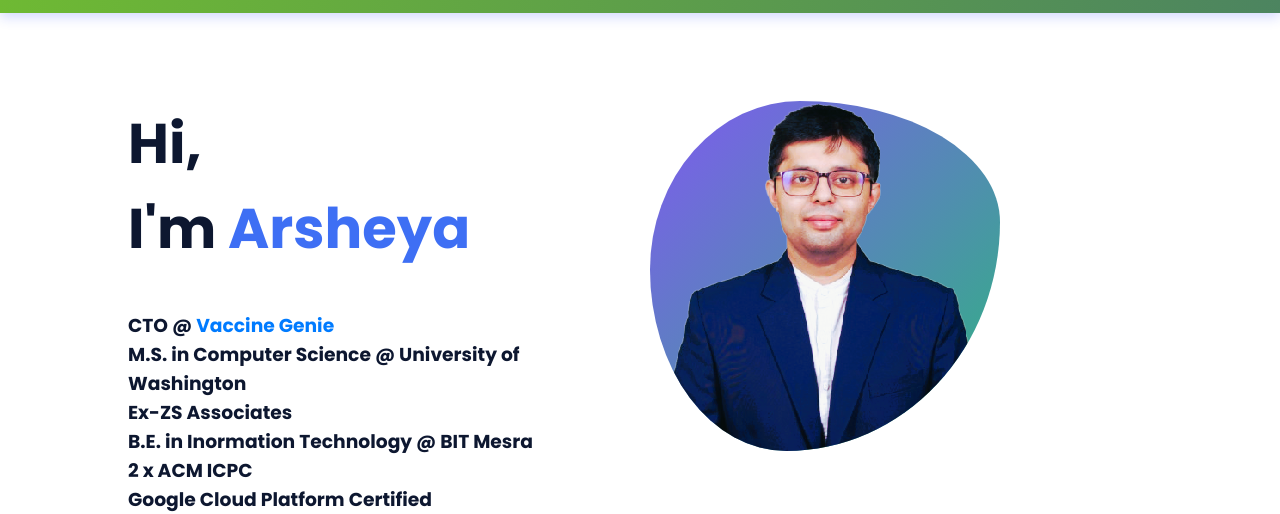
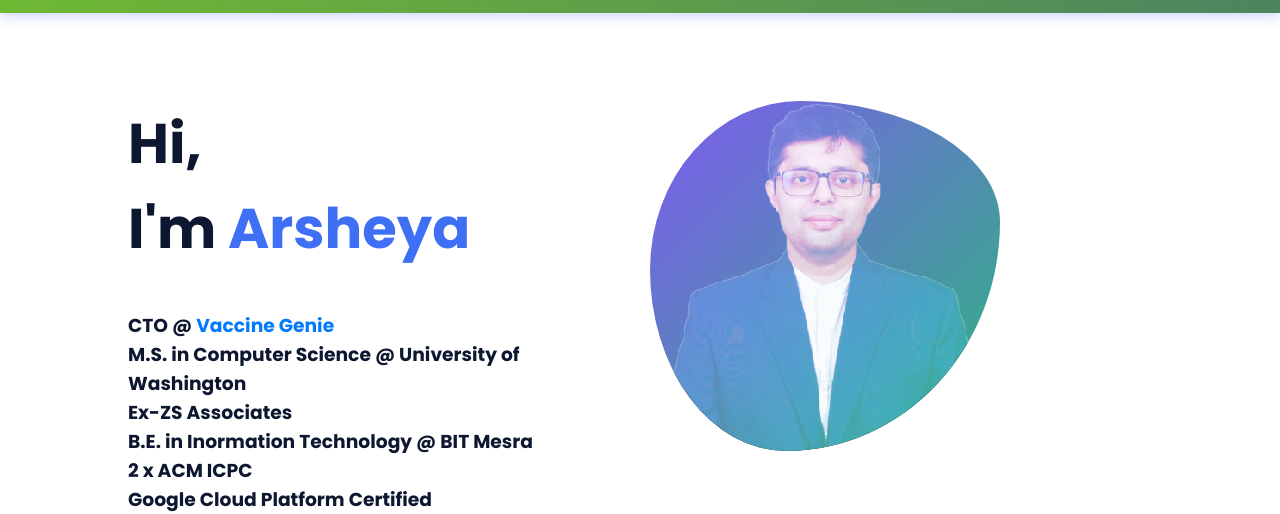
Before and after one commit to rajarsheya/rajarsheya.github.io, a plain HTML site: page index.html in a window 1280 px wide. Shown: the part 59-573 px from the top of the page. Drawn offline with nearby package versions, Linux system fonts and the light colour scheme.

Commit message:
added screen

```diff
--- a/assets/css/styles.css
+++ b/assets/css/styles.css
@@ -220,7 +220,7 @@ img {
   width: 100%;
   height: 100%;
   object-fit: cover;
-  mix-blend-mode: normal;
+  mix-blend-mode: screen;
   backface-visibility: hidden;
   transform-style: preserve-3d;
   image-rendering: pixelated; /* try 'crisp-edges' or 'pixelated' if needed */
```
